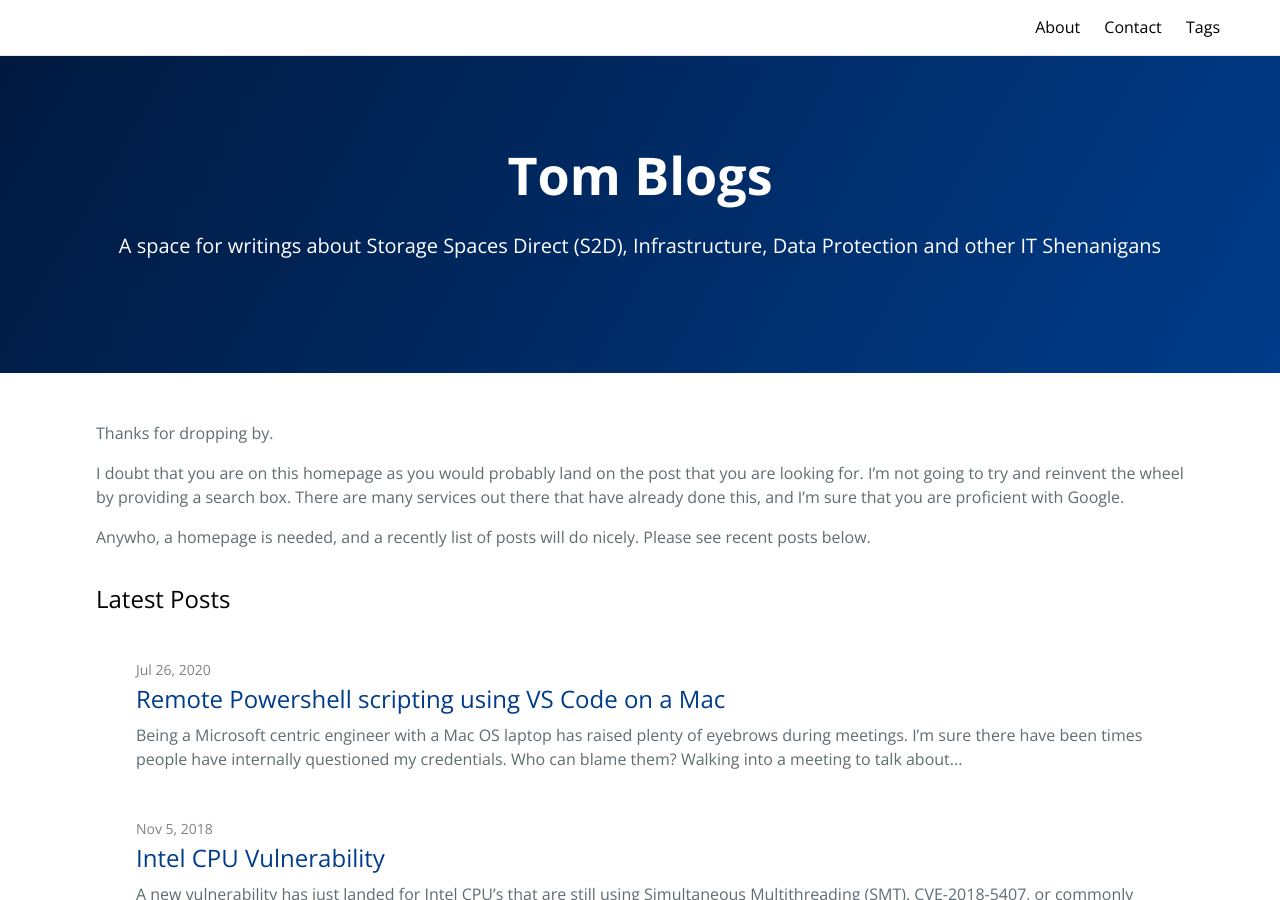
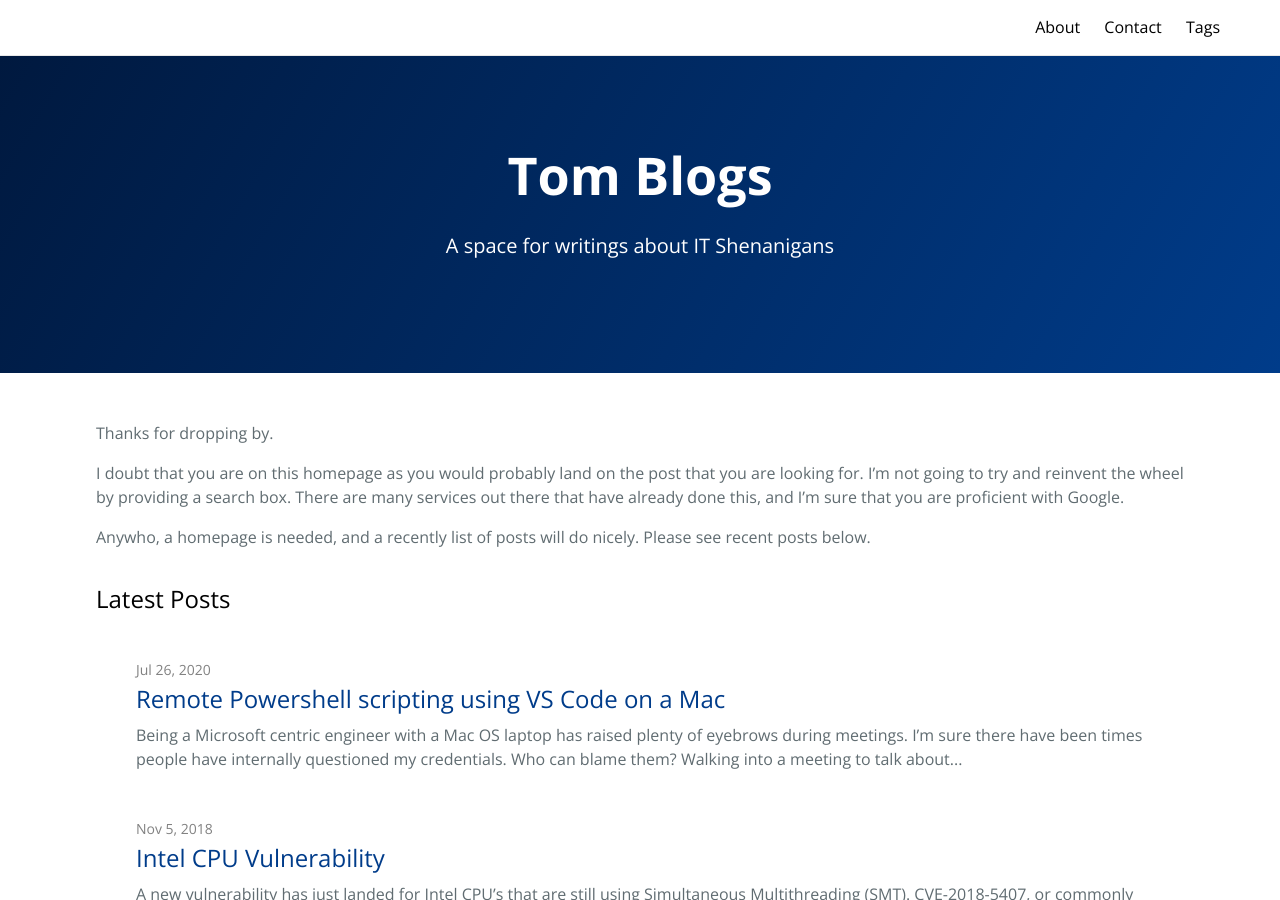
Before and after one commit to thomassmart/thomassmart.github.io, a Jekyll site: the page built from index.md, in a window 1280 px wide and 900 px high. Built offline with Jekyll 4.4.1, drawn with Linux system fonts in a browser that asks for light colours.

Commit message:
updating tag

```diff
--- a/_config.yml
+++ b/_config.yml
@@ -6,7 +6,7 @@ timezone: Australia/Sydney
 author: "Thomas Smart"
 google_analytics: UA-122173386-1
 title: Tom Blogs
-description: 'A space for writings about Storage Spaces Direct (S2D), Infrastructure, Data Protection and other IT Shenanigans'
+description: 'A space for writings about IT Shenanigans'
 url: 'https://thomassmart.github.io'
 
 show_downloads: false
```
